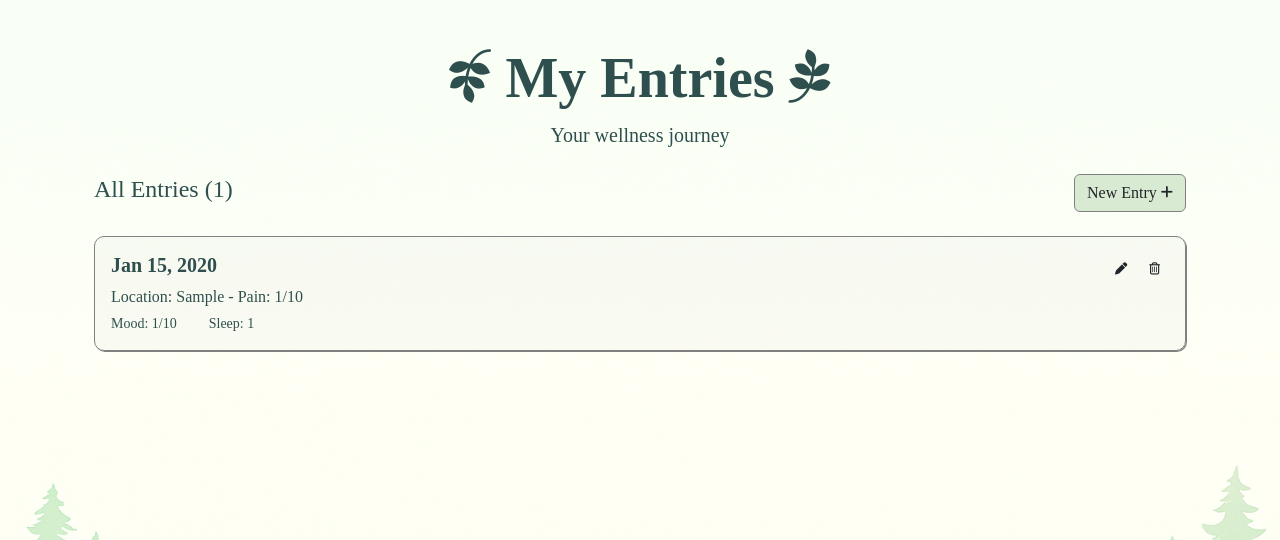
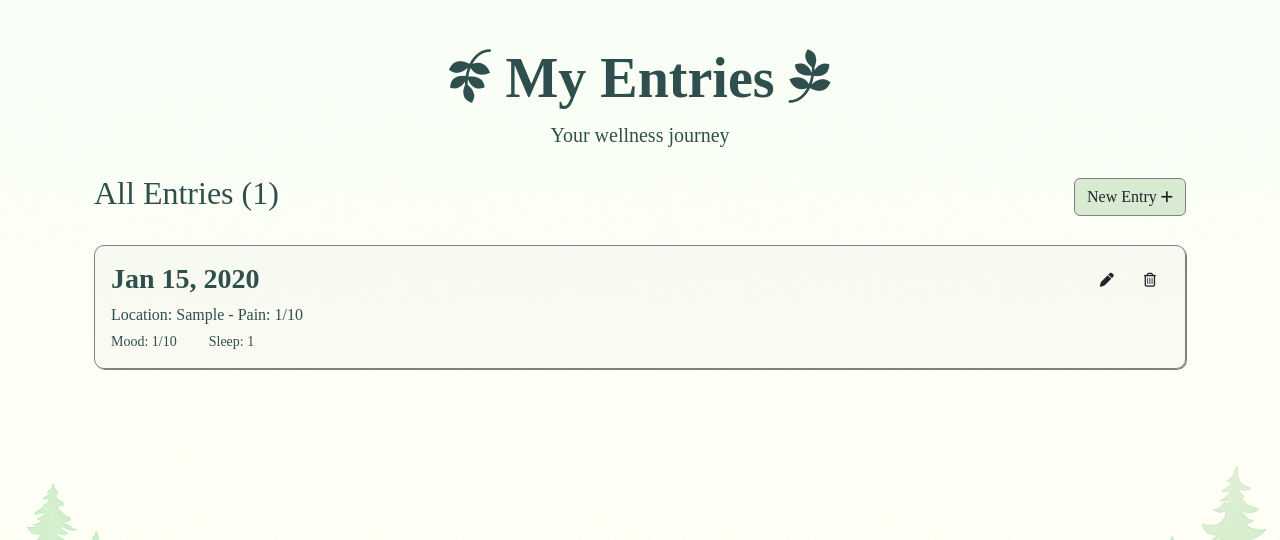
Before and after one commit to AC-dev16/the-gentle-journal, a Django app: page /entries/ in a window 1280 px wide. Shown: the part 73-613 px from the top of the page. Run offline with Django 4.2, Linux system fonts and the light colour scheme; a user stored in the database is signed in; tables that the repository leaves empty hold one stand-in row (values such as "Sample post"); some libraries are stand-ins or nearby versions; some web fonts are replaced.

Commit message:
Update entry and homepage templates to enhance heading hierarchy and improve accessibility

```diff
--- a/diary_entries/templates/diary_entries/entries.html
+++ b/diary_entries/templates/diary_entries/entries.html
@@ -11,7 +11,7 @@
     </div>
 
     <div class="d-flex justify-content-between align-items-center mb-4">
-        <h4>All Entries ({{ entries|length }})</h4>
+        <h2 id="entry-header">All Entries ({{ entries|length }})</h2>
         <div>
             <a href="{% url 'entry_create' %}" class="btn btn-new">
                 New Entry <i class="fa-solid fa-plus fa-sm"></i>
@@ -38,7 +38,7 @@
             <!-- Entry content -->
             <div class="d-flex justify-content-between align-items-start">
                 <div class="flex-grow-1">
-                    <h5 class="fw-bold">{{ entry.created_at|date:"M d, Y" }}</h5>
+                    <h3 id="date" class="fw-bold">{{ entry.created_at|date:"M d, Y" }}</h3>
                     <p class="mb-0">Location: {{ entry.location }} - Pain: {{ entry.pain_level }}/10</p>
 
                     {% if entry.mood_level %}
@@ -50,11 +50,12 @@
                 </div>
 
                 <div class="entry-actions" onclick="event.stopPropagation();">
-                    <a href="{% url 'edit_entry' entry.id %}" class="btn btn-sm">
+                    <a href="{% url 'edit_entry' entry.id %}" class="btn btn-edit" id="edit-btn">
                         <i class="fa-solid fa-pen fa-sm"></i>
                     </a>
                     <a href="{% url 'delete_entry' entry.id %}"
-                       class="btn btn-sm delete-entry-btn"
+                       class="btn btn-delete delete-entry-btn"
+                       id="delete-btn"
                        data-entry-id="{{ entry.id }}"
                        data-entry-location="{{ entry.location }}"
                        data-entry-date="{{ entry.created_at|date:'M d, Y' }}">
--- a/diary_entries/templates/diary_entries/homepage.html
+++ b/diary_entries/templates/diary_entries/homepage.html
@@ -49,7 +49,7 @@
                 <div class="card feature-card text-center p-4">
                     <div class="card-body">
                         <i class="fa-solid fa-heart-pulse feature-icon"></i>
-                        <h5 class="card-title">Track Your Pain</h5>
+                        <h3 class="card-title">Track Your Pain</h3>
                         <p class="card-text">Monitor pain levels, location, and triggers to identify patterns and improve your quality of life.</p>
                     </div>
                 </div>
@@ -59,7 +59,7 @@
                 <div class="card feature-card text-center p-4">
                     <div class="card-body">
                         <i class="fa-regular fa-face-smile feature-icon"></i>
-                        <h5 class="card-title">Mood & Wellness</h5>
+                        <h3 class="card-title">Mood & Wellness</h3>
                         <p class="card-text">Record your emotional state and sleep patterns to understand the connection with your physical health.</p>
                     </div>
                 </div>
@@ -69,7 +69,7 @@
                 <div class="card feature-card text-center p-4">
                     <div class="card-body">
                         <i class="fa-solid fa-chart-line feature-icon"></i>
-                        <h5 class="card-title">Progress Insights</h5>
+                        <h3 class="card-title">Progress Insights</h3>
                         <p class="card-text">View your entries over time to share meaningful data with healthcare providers.</p>
                     </div>
                 </div>
```
